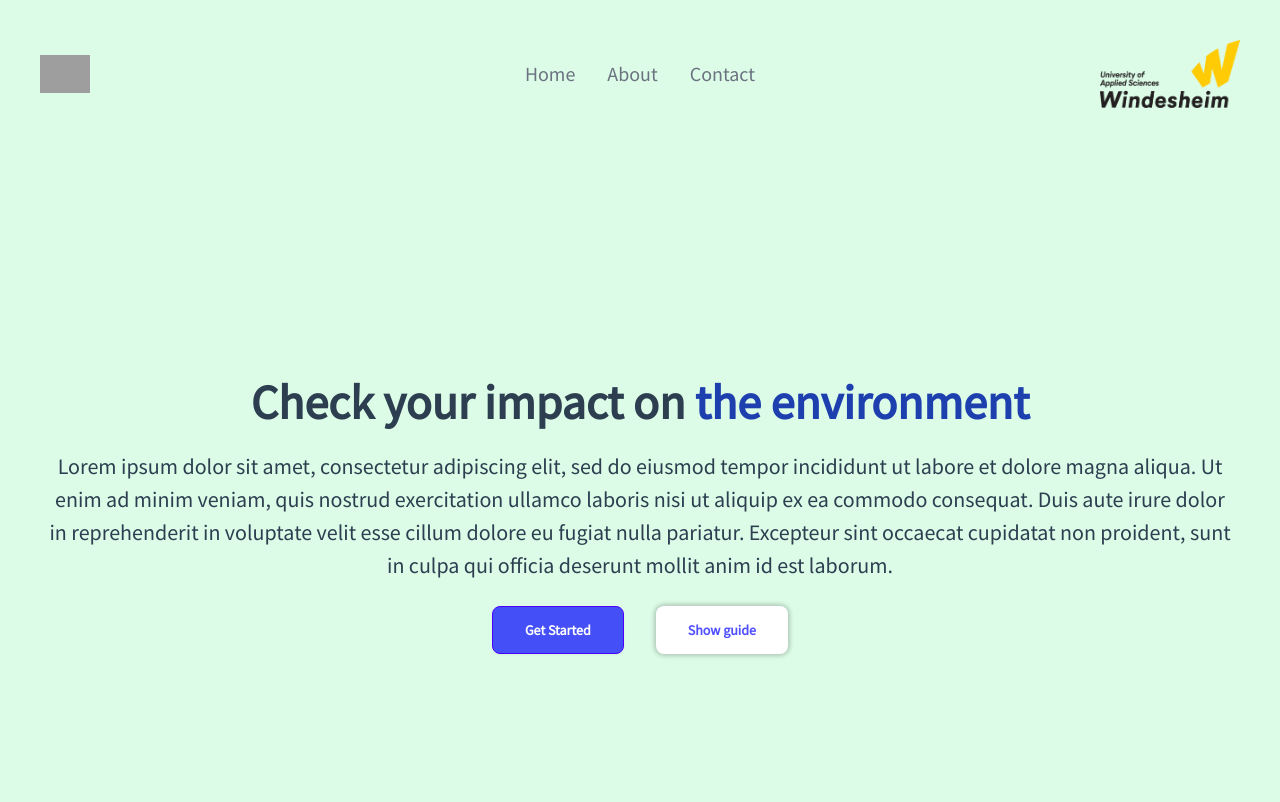
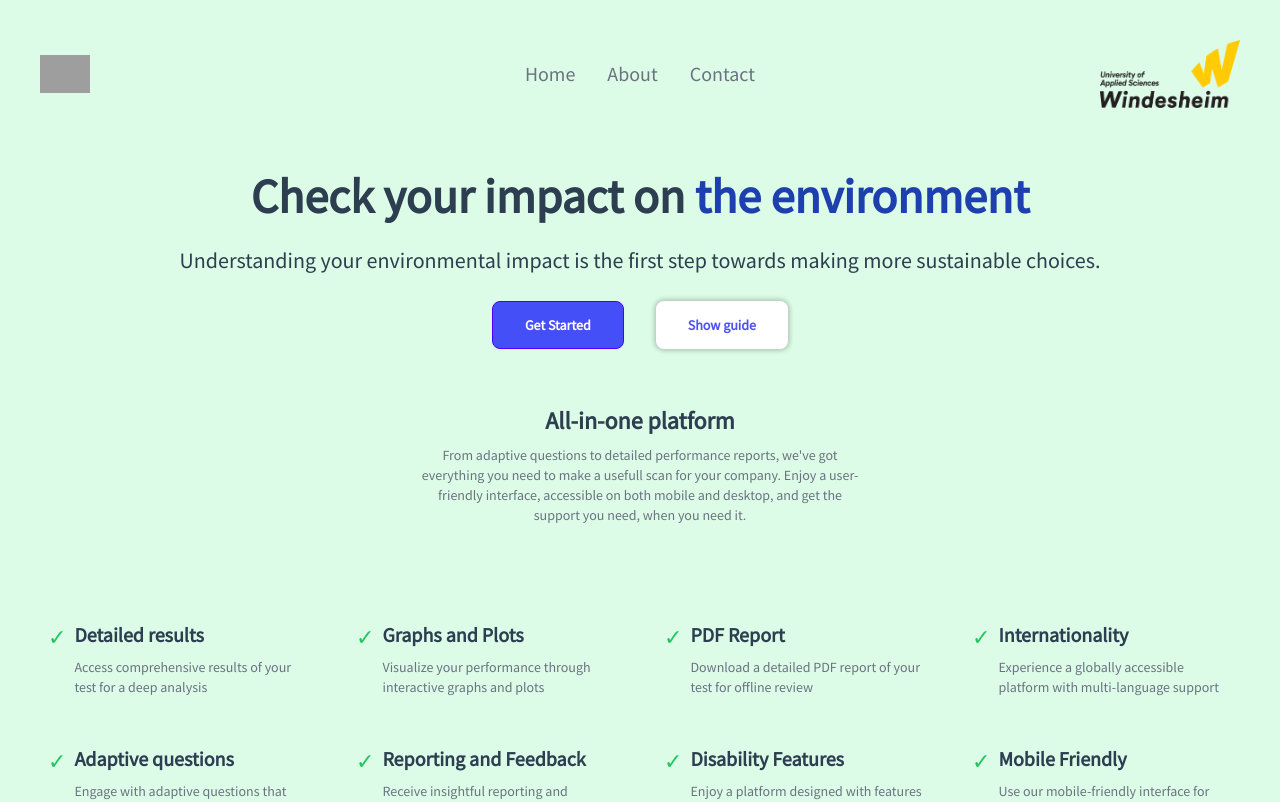
Before and after one commit to nickalwin/NiCe_front-end, a Vue app: page / in a window 1280 px wide. Shown: the top 802 px of the page. Built offline with nearby package versions, Linux system fonts and the light colour scheme; grey boxes are pictures that could not be loaded.

Commit message:
Fix for multiple warnings: Module "X" has been externalized for browser compatibility. Fix for some typos. Replaced lorem ipsum with actual description.

```diff
--- a/src/App.vue
+++ b/src/App.vue
@@ -7,8 +7,9 @@
 </template>
 
 <script>
-import NavbarComponent from './components/NavbarComponent.vue';
+import NavbarComponent from '@/components/NavbarComponent.vue';
 import { RouterView } from 'vue-router';
+
 export default {
     components: {
         NavbarComponent, RouterView,
--- a/src/components/ContactInfoComponent.vue
+++ b/src/components/ContactInfoComponent.vue
@@ -81,43 +81,6 @@
     </div>
 </template>
 
-<style>
-/* homepage */
-.card-body label {
-    line-height: 1rem;
-}
-
-.submit-button {
-    transition: all 0.3s ease;
-    background-color: var(--button-primary);
-    color: var(--button-primary-text);
-}
-.submit-button:hover {
-    background-color: var(--button-primary-hover);
-}
-
-@media(max-width: 768px) {
-    .card {
-        flex-direction: column;
-    }
-
-    .card-info,
-    .card-body {
-        width: 100%;
-    }
-
-    #firstName,
-    #lastName,
-    #email,
-    #phone,
-    #subject,
-    #message,
-    .submit-button {
-        font-size: small;
-    }
-}
-</style>
-
 <script>
 export default {
     name: 'ContactInfoComponent',
@@ -174,3 +137,39 @@ export default {
     }
 };
 </script>
+
+<style scoped>
+    .card-body label {
+        line-height: 1rem;
+    }
+
+    .submit-button {
+        transition: all 0.3s ease;
+        background-color: var(--button-primary);
+        color: var(--button-primary-text);
+    }
+    .submit-button:hover {
+        background-color: var(--button-primary-hover);
+    }
+
+    @media(max-width: 768px) {
+        .card {
+            flex-direction: column;
+        }
+
+        .card-info,
+        .card-body {
+            width: 100%;
+        }
+
+        #firstName,
+        #lastName,
+        #email,
+        #phone,
+        #subject,
+        #message,
+        .submit-button {
+            font-size: small;
+        }
+    }
+</style>
--- a/src/components/SummaryComponent.vue
+++ b/src/components/SummaryComponent.vue
@@ -1,19 +1,20 @@
 <template>
     <div class="text-center">
         <h3 class="text-2xl font-bold mb-2">All-in-one platform</h3>
-        <p class="text-gray-500 text-sm max-w-md mx-auto">Lorem ipsum dolor sit amet, consectetur adipiscing elit, sed do
-            eiusmod tempor incididunt ut labore et dolore magna aliqua. Ut enim ad minim veniam, quis nostrud exercitation
-            ullamco laboris nisi ut aliquip ex ea commodo consequat.</p>
+        <p class="text-gray-500 text-sm max-w-md mx-auto">
+            From adaptive questions to detailed performance reports, we've got everything you need to make
+            a usefull scan for your company. Enjoy a user-friendly interface, accessible on both mobile and
+            desktop, and get the support you need, when you need it.
+        </p>
     </div>
     <div class="py-12">
         <div class="container mx-auto">
             <div class="grid grid-cols-2 md:grid-cols-4 gap-4 mt-8">
-                <div v-for="(title, index) in platformInfo.titles" :key="index" class="p-4 flex">
-
+                <div v-for="(infoBox, index) in infoBoxes" :key="index" class="p-4 flex">
                     <span class="text-green-500 mr-2">&#10003;</span>
                     <div>
-                        <h3 class="text-xl font-bold mb-2">{{ title }}</h3>
-                        <p class="text-gray-500 text-sm">{{ platformInfo.descriptions[index] }}</p>
+                        <h3 class="text-xl font-bold mb-2">{{ infoBox.title }}</h3>
+                        <p class="text-gray-500 text-sm">{{ infoBox.description }}</p>
                     </div>
                 </div>
             </div>
@@ -25,13 +26,46 @@
 export default {
     data() {
         return {
-            platformInfo: {
-                titles: ["Detailed results", "Graphs and Plots", "PDF Report", "Internationality", "Asaptive questions", "Reporting and Feedback", "disability Friendly", "mobile Friendly"],
-                descriptions: ["Get detailed results of your test", "View graphs and plots of your performance", "Download a PDF report of your test", "Internationality", "Adaptive questions", "Reporting and Feedback", "Disability Friendly", "Mobile Friendly"],
-            }
+            // TODO: translations
+            infoBoxes: [
+                {
+                    title: "Detailed results",
+                    description: "Access comprehensive results of your test for a deep analysis"
+                },
+                {
+                    title: "Graphs and Plots",
+                    description: "Visualize your performance through interactive graphs and plots"
+                },
+                {
+                    title: "PDF Report",
+                    description: "Download a detailed PDF report of your test for offline review"
+                },
+                {
+                    title: "Internationality",
+                    description: "Experience a globally accessible platform with multi-language support"
+                },
+                {
+                    title: "Adaptive questions",
+                    description: "Engage with adaptive questions that adjust to your skill level"
+                },
+                {
+                    title: "Reporting and Feedback",
+                    description: "Receive insightful reporting and constructive feedback on your performance"
+                },
+                {
+                    title: "Disability Features",
+                    description: "Enjoy a platform designed with features to support users with disabilities"
+                },
+                {
+                    title: "Mobile Friendly",
+                    description: "Use our mobile-friendly interface for learning on the go"
+                }
+            ],
         };
     }
 };
 </script>
 
-<style scoped></style>
+<style scoped>
+
+</style>
--- a/src/views/HomeView.vue
+++ b/src/views/HomeView.vue
@@ -1,17 +1,19 @@
 <template>
     <div>
-        <div class="hero min-h-screen">
+        <div class="hero my-10">
             <div class="hero-content text-center">
                 <div>
                     <h1 class="text-5xl font-bold">Check your impact on <a class="text-5xl font-bold text-blue-800">the environment</a></h1>
-                    <p class="py-6">Lorem ipsum dolor sit amet, consectetur adipiscing elit, sed do eiusmod tempor
-                        incididunt ut labore et dolore magna aliqua. Ut enim ad minim veniam, quis nostrud exercitation
-                        ullamco laboris nisi ut aliquip ex ea commodo consequat. Duis aute irure dolor in reprehenderit in
-                        voluptate velit esse cillum dolore eu fugiat nulla pariatur. Excepteur sint occaecat cupidatat non
-                        proident, sunt in culpa qui officia deserunt mollit anim id est laborum.</p>
+                    <p class="py-6">
+                        Understanding your environmental impact is the first step towards making more sustainable choices.
+                    </p>
                     <div>
-                    <button id="btn-getStarted" class="btn btn-primary mx-4 px-8" style="background-color: rgba(0, 0, 255, 0.685); color: white;" >Get Started</button>
-                    <button id="btn-showGuide" class="btn btn-secondary mx-4 px-8">Show guide</button>
+                        <button id="btn-getStarted" class="btn btn-primary mx-4 px-8" style="background-color: rgba(0, 0, 255, 0.685); color: white;" >
+                            Get Started
+                        </button>
+                        <button id="btn-showGuide" class="btn btn-secondary mx-4 px-8">
+                            Show guide
+                        </button>
                     </div>
                 </div>
             </div>
@@ -21,8 +23,18 @@
     </div>
 </template>
 
-<style>
-/* homepage */
+<script>
+import ContactInfoComponent from "@/components/ContactInfoComponent.vue";
+import SummaryComponent from "@/components/SummaryComponent.vue";
+
+export default {
+    components: {
+        ContactInfoComponent, SummaryComponent,
+    },
+};
+</script>
+
+<style scoped>
     #btn-getStarted {
         background-color: var(--button-primary);
         color: var(--button-primary-text);
@@ -40,14 +52,3 @@
         background-color: var(--button-secondary-hover);
     }
 </style>
-<script>
-import { root } from "postcss";
-import ContactInfoComponent from "../components/ContactInfoComponent.vue";
-import SummaryComponent from "../components/SummaryComponent.vue";
-export default {
-    components: {
-        ContactInfoComponent,
-        SummaryComponent,
-    },
-};
-</script>
--- a/vite.config.js
+++ b/vite.config.js
@@ -1,7 +1,6 @@
-import { fileURLToPath, URL } from 'node:url'
-
-import { defineConfig } from 'vite'
-import vue from '@vitejs/plugin-vue'
+import { fileURLToPath, URL } from 'node:url';
+import { defineConfig } from 'vite';
+import vue from '@vitejs/plugin-vue';
 
 // https://vitejs.dev/config/
 export default defineConfig({
@@ -10,7 +9,10 @@ export default defineConfig({
     ],
     resolve: {
         alias: {
-            '@': fileURLToPath(new URL('./src', import.meta.url))
+            '@': fileURLToPath(new URL('./src', import.meta.url)),
         }
+    },
+    optimizeDeps: {
+        exclude: ['source-map-js']
     }
-})
+});
```
Lines whose indentation alone changed are shown as unchanged.
